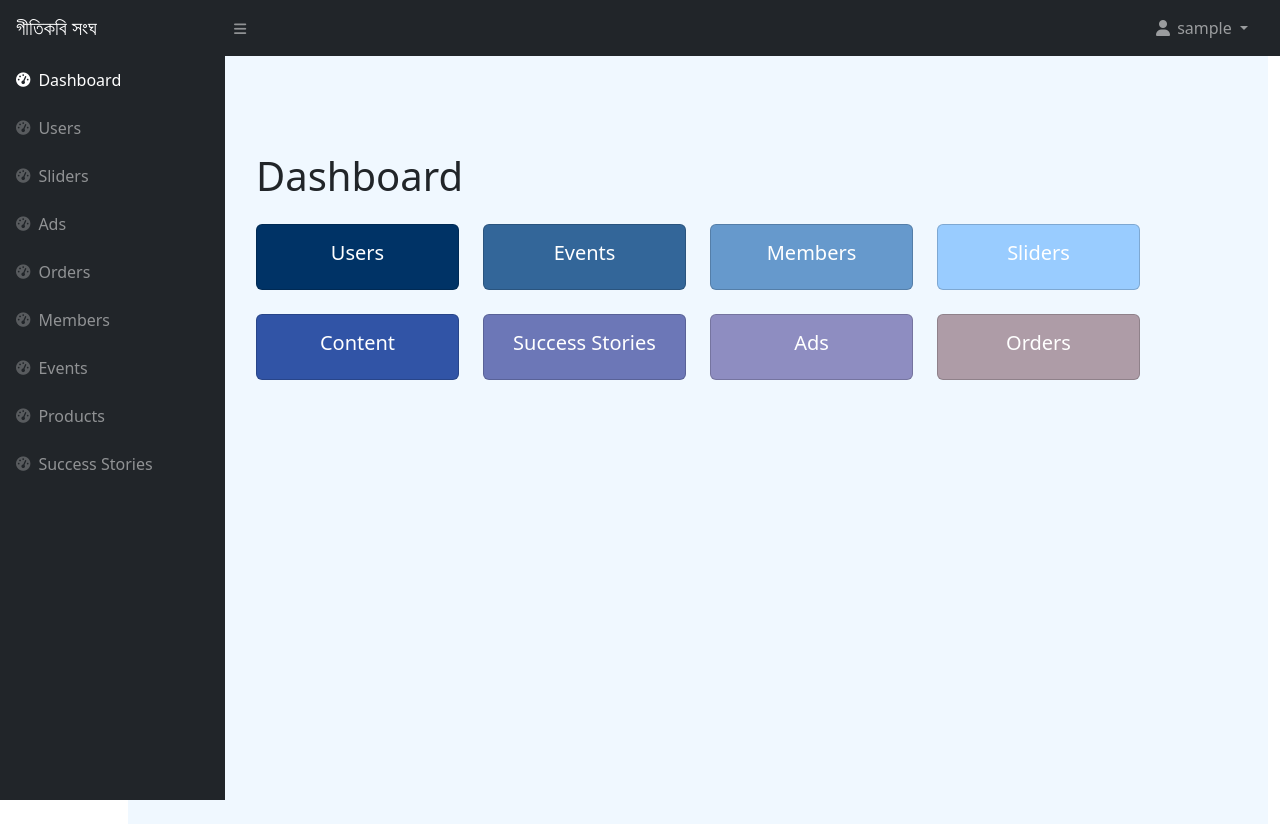
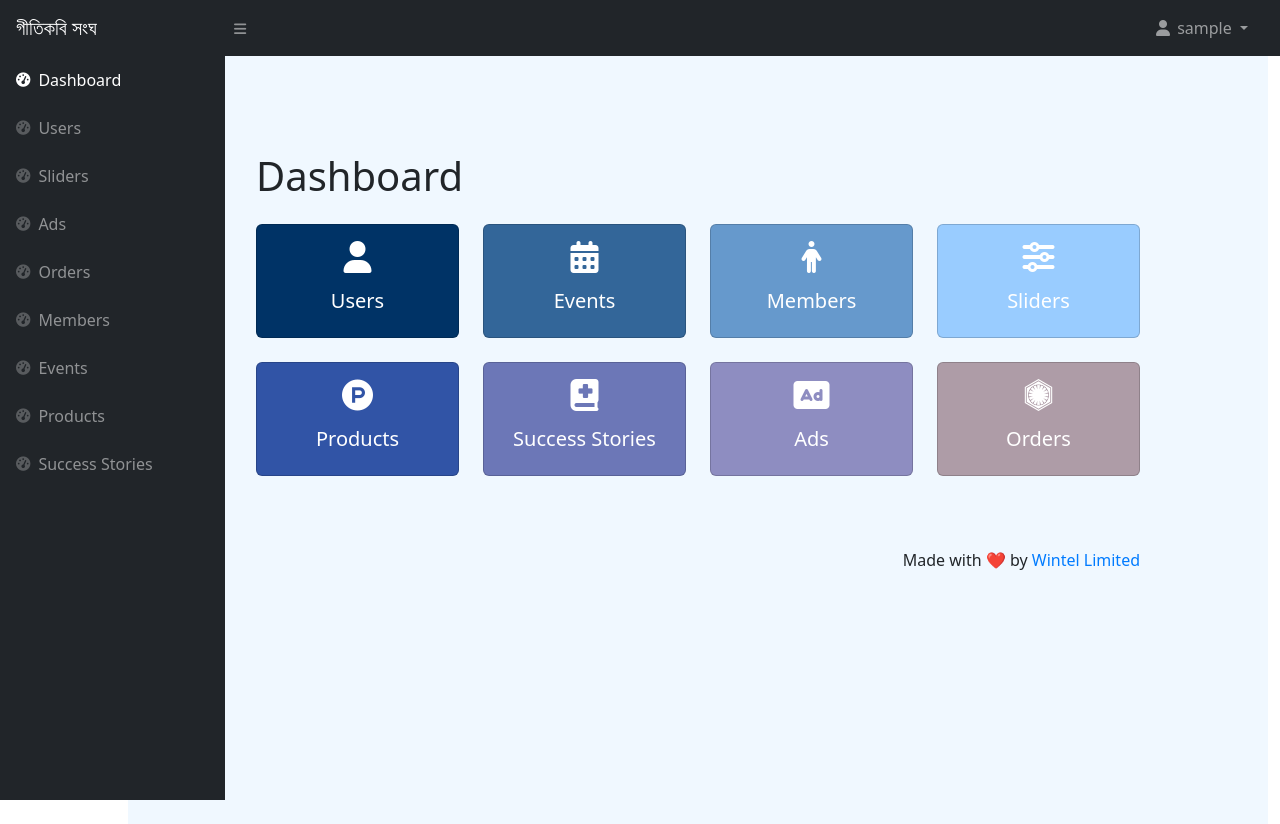
Before and after one commit to Asaduzzaman285/lyricist_admin, a React (Vite) app: page /admin/home in a window 1280 px wide. Built offline with nearby package versions, Linux system fonts and the light colour scheme; sample sign-in values are in the browser's storage.

Commit message:
Icon added

```diff
--- a/src/components/Homepage.jsx
+++ b/src/components/Homepage.jsx
@@ -1,21 +1,19 @@
-import React, { useState, useEffect } from 'react';
+import React from 'react';
 import { useNavigate } from 'react-router-dom';
 import 'bootstrap/dist/css/bootstrap.min.css';
 
 const cardData = [
-  { title: 'Users', path: '/admin/user', color: 'rgb(0, 51, 102)' },
-  { title: 'Events', path: '/admin/events', color: 'rgb(51, 102, 153)' },
-  { title: 'Members', path: '/admin/members', color: 'rgb(102, 153, 204)' },
-  { title: 'Sliders', path: '/admin/sliders', color: 'rgb(153, 204, 255)' },
-
-  { title: 'Content', path: '/admin/products', color: 'rgb(49, 84, 166)' },
-  { title: 'Success Stories', path: '/admin/success_stories', color: 'rgb(108, 119, 183)' },
-  { title: 'Ads', path: '/admin/ads', color: 'rgb(142, 141, 193)' },
-  { title: 'Orders', path: '/admin/orders', color: 'rgb(174, 156, 167)' },
+  { title: 'Users', path: '/admin/user', color: 'rgb(0, 51, 102)', icon: 'fa-solid fa-user' },
+  { title: 'Events', path: '/admin/events', color: 'rgb(51, 102, 153)', icon: 'fa-solid fa-calendar-days' },
+  { title: 'Members', path: '/admin/members', color: 'rgb(102, 153, 204)', icon: 'fa-solid fa-person' },
+  { title: 'Sliders', path: '/admin/sliders', color: 'rgb(153, 204, 255)', icon: 'fa-solid fa-sliders' },
+  { title: 'Products', path: '/admin/products', color: 'rgb(49, 84, 166)', icon: 'fa-brands fa-product-hunt' },
+  { title: 'Success Stories', path: '/admin/success_stories', color: 'rgb(108, 119, 183)', icon: 'fa-solid fa-book-medical' },
+  { title: 'Ads', path: '/admin/ads', color: 'rgb(142, 141, 193)', icon: 'fa-solid fa-rectangle-ad' },
+  { title: 'Orders', path: '/admin/orders', color: 'rgb(174, 156, 167)', icon: 'fa-brands fa-first-order' },
 ];
 
-
-const InfoCard = ({ title, path, color }) => {
+const InfoCard = ({ title, path, color, icon }) => {
   const navigate = useNavigate();
 
   return (
@@ -26,6 +24,7 @@ const InfoCard = ({ title, path, color }) => {
         onClick={() => navigate(path)}
       >
         <div className="card-body">
+          <i className={`${icon} fa-2x mb-3`}></i>
           <h5 className="card-title">{title}</h5>
         </div>
       </div>
@@ -35,12 +34,18 @@ const InfoCard = ({ title, path, color }) => {
 
 const Homepage = () => {
   return (
-        <div className="container mt-4" style={{ padding: '10%', marginLeft: "10%", backgroundColor: 'aliceblue', minHeight: '100vh' }}>
+    <div className="container mt-4" style={{ padding: '10%', marginLeft: '10%', backgroundColor: 'aliceblue', minHeight: '100vh' }}>
       <h1 className="mb-4">Dashboard</h1>
       <div className="row">
         {cardData.map((card, index) => (
-                    <InfoCard key={index} title={card.title} path={card.path} color={card.color} />
+          <InfoCard key={index} title={card.title} path={card.path} color={card.color} icon={card.icon} />
         ))}
+      </div>
+      <div className="copyright mt-5 text-end">
+        Made with <span style={{ color: 'red' }}>❤️</span> by{' '}
+        <a href="https://wintelbd.com/" target="_blank" rel="noopener noreferrer" style={{ textDecoration: 'none', color: '#007BFF' }}>
+          Wintel Limited
+        </a>
       </div>
     </div>
   );
--- a/src/components/UserPage.jsx
+++ b/src/components/UserPage.jsx
@@ -500,6 +500,12 @@ const UserPage = () => {
           pagechanged={(page) => setCurrentPage(page)}
         />
       )}
+       <div className="copyright mt-5 text-end">
+            Made with <span style={{ color: 'red' }}>❤️</span> by{' '}
+            <a href="https://wintelbd.com/" target="_blank" rel="noopener noreferrer" style={{ textDecoration: 'none', color: '#007BFF' }}>
+              Wintel Limited
+            </a>
+          </div>
       <UserModal
         show={showModal}
         handleClose={handleClose}
```
Also changed, not shown: 2 other files (tests, documents, lock files or other folders). Lines whose indentation alone changed are shown as unchanged.
